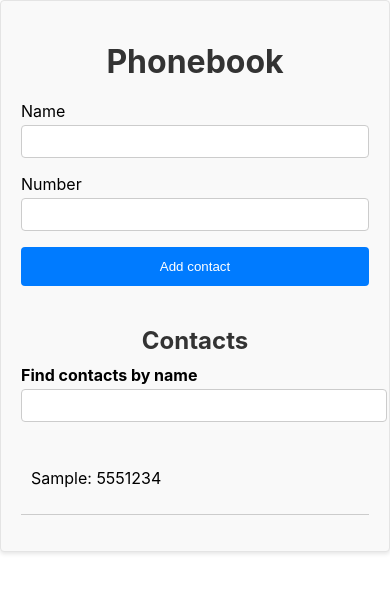
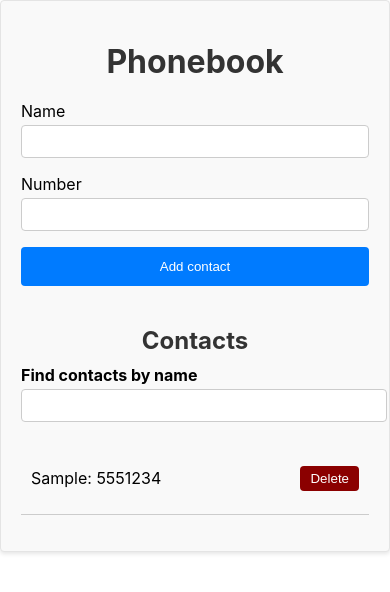
Before and after one commit to stdev33/goit-react-woolf-hw-02-phonebook, a React (Create React App) app: page / in a window 390 px wide. Both pictures are taken after typing "Sample", "5551234" into the empty fields and a click on the button "Add contact". Shown: the top 592 px of the page. Built offline with nearby package versions, Linux system fonts and the light colour scheme.

Commit message:
step 6. add ability to delete contacts from the phonebook

```diff
--- a/src/components/App.jsx
+++ b/src/components/App.jsx
@@ -44,6 +44,12 @@ class App extends Component {
     );
   };
 
+  deleteContact = contactId => {
+    this.setState(prevState => ({
+      contacts: prevState.contacts.filter(contact => contact.id !== contactId),
+    }));
+  };
+
   render() {
     const { filter } = this.state;
     const filteredContacts = this.getFilteredContacts();
@@ -57,6 +63,7 @@ class App extends Component {
         <Filter value={filter} onChange={this.updateFilter} />
         <ContactList
           contacts={filteredContacts}
+          onDelete={this.deleteContact}
         />
       </div>
     );
--- a/src/components/ContactItem/ContactItem.jsx
+++ b/src/components/ContactItem/ContactItem.jsx
@@ -1,12 +1,19 @@
 import React from 'react';
 import css from './ContactItem.module.css';
 
-const ContactItem = ({ id, name, number }) => {
+const ContactItem = ({ id, name, number, onDelete }) => {
   return (
     <li className={css.contactItem}>
       <p className={css.contactText}>
         {name}: {number}
       </p>
+      <button
+        type="button"
+        className={css.deleteButton}
+        onClick={() => onDelete(id)}
+      >
+        Delete
+      </button>
     </li>
   );
 };
--- a/src/components/ContactItem/ContactItem.module.css
+++ b/src/components/ContactItem/ContactItem.module.css
@@ -10,3 +10,17 @@
 .contactText {
   margin-right: 10px;
 }
+
+.deleteButton {
+  padding: 5px 10px;
+  background-color: darkred;
+  color: white;
+  border: none;
+  border-radius: 4px;
+  cursor: pointer;
+  transition: background-color 0.3s;
+}
+
+.deleteButton:hover {
+  background-color: red;
+}
--- a/src/components/ContactList/ContactList.jsx
+++ b/src/components/ContactList/ContactList.jsx
@@ -2,7 +2,7 @@ import React from 'react';
 import ContactItem from '../ContactItem/ContactItem';
 import css from './ContactList.module.css';
 
-const ContactList = ({ contacts }) => {
+const ContactList = ({ contacts, onDelete }) => {
   return (
     <ul className={css.contactList}>
       {contacts.map(contact => (
@@ -11,6 +11,7 @@ const ContactList = ({ contacts }) => {
           id={contact.id}
           name={contact.name}
           number={contact.number}
+          onDelete={onDelete}
         />
       ))}
     </ul>
```
